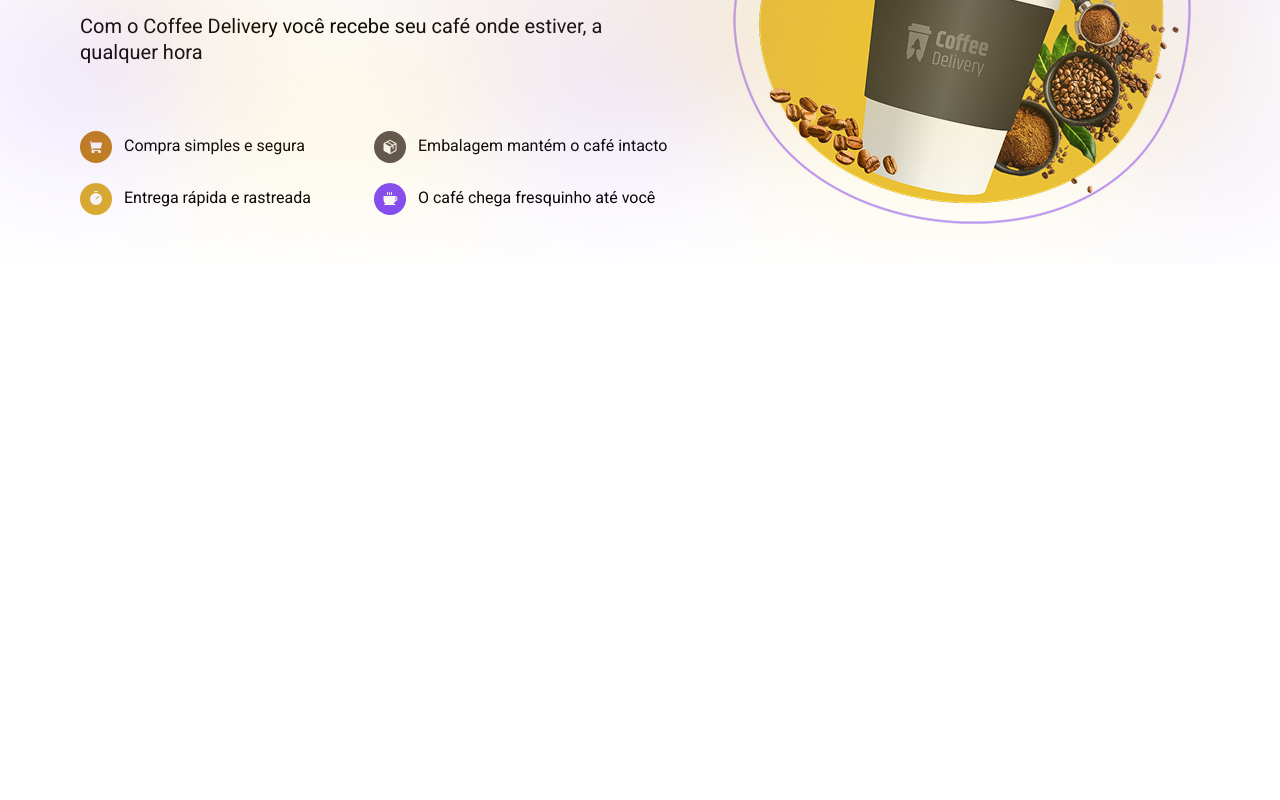
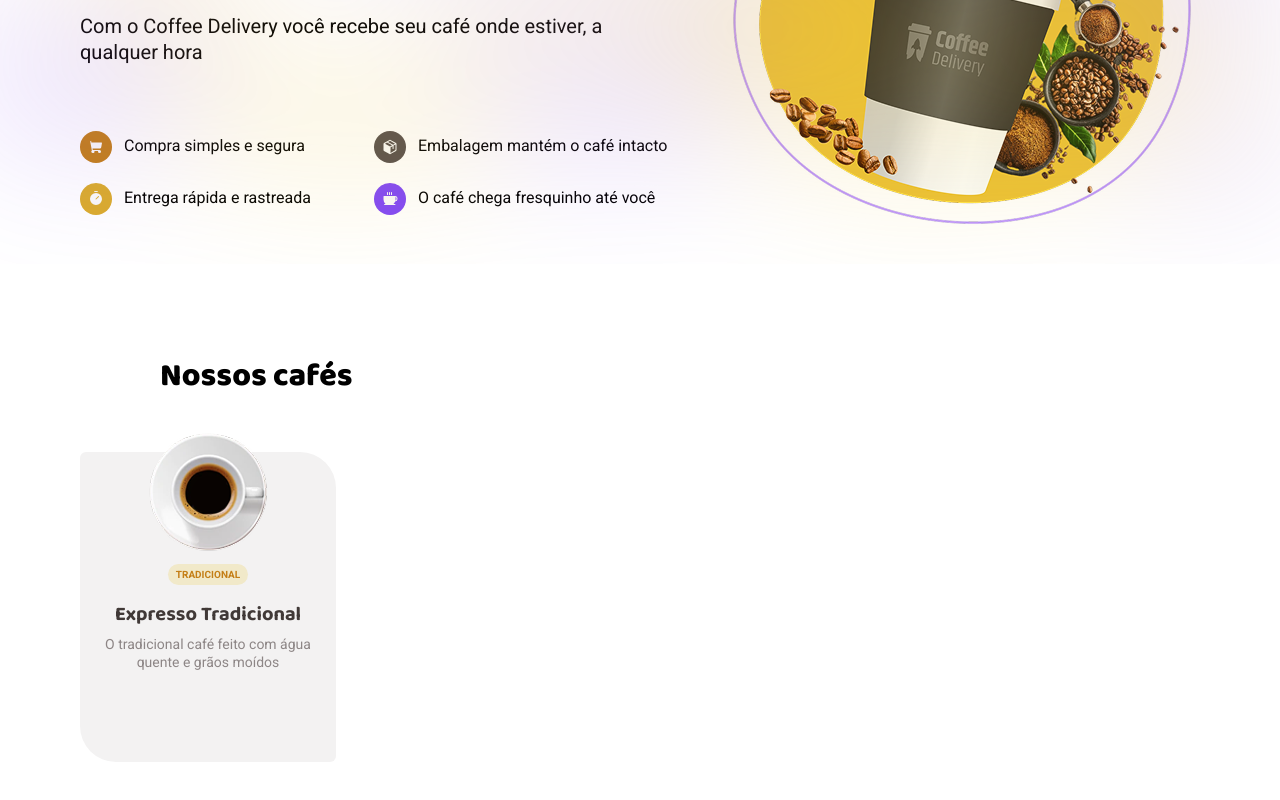
Before and after one commit to pv-toledo/coffee-delivery-app, a React (Vite) app: page / in a window 1280 px wide. Shown: the part 324-1124 px from the top of the page. Before the commit the page ends 800 px from the top, so only its background shows below. Built offline with nearby package versions, Linux system fonts and the light colour scheme.

Commit message:
Card base pronto, faltando o componente de compra

```diff
--- /dev/null
+++ b/src/pages/Home/components/List/components/Card/index.tsx
@@ -0,0 +1,19 @@
+import { CardContainer, CardTagContainer, Subtitle, Tag, Title } from "./styles";
+import teste from '../../../../../../assets/Coffees/teste.png'
+
+
+export function Card() {
+    return (
+        <CardContainer>
+            <img src={teste} alt="" />
+
+            <CardTagContainer>
+                <Tag>TRADICIONAL</Tag>
+            </CardTagContainer>
+
+            <Title>Expresso Tradicional</Title>
+            <Subtitle>O tradicional café feito com água quente e grãos moídos</Subtitle>
+
+        </CardContainer>
+    )
+}
--- /dev/null
+++ b/src/pages/Home/components/List/components/Card/styles.ts
@@ -0,0 +1,70 @@
+import styled from "styled-components";
+
+export const CardContainer = styled.div`
+    position: relative;
+    width: 256px;
+    height: 310px;
+    display: flex;
+    flex-direction: column;
+    align-items: center;
+    padding: 1.25rem;
+    background-color: ${props => props.theme.colors["base-card"]};
+    border: none;
+    border-top-right-radius: 36px;
+    border-top-left-radius: 6px;
+    border-bottom-right-radius: 6px;
+    border-bottom-left-radius: 36px;
+
+
+    img {
+        position: absolute;
+        top: -1.25rem;
+        left: 50%;
+        transform: translateX(-50%);
+        height: 120px;
+        width: 120px;
+
+    }
+
+`
+
+export const CardTagContainer = styled.div`
+
+    display: flex;
+    justify-content: center;
+    align-items: center;
+    margin-top: 5.75rem;
+
+
+`
+
+export const Tag = styled.div`
+    padding: 0.25rem 0.5rem;
+    background-color: ${props => props.theme.colors["yellow-light"]};
+    color: ${props => props.theme.colors["yellow-dark"]};
+    font-family: ${props => props.theme.typography.roboto["font-family"]};
+    font-size: ${props => props.theme.typography.roboto.Tag["font-size"]};
+    font-weight: ${props => props.theme.typography.roboto.Tag["font-weight"]};
+    line-height: ${props => props.theme.typography.roboto.Tag["line-height"]};
+    border-radius: 100px;
+    margin-bottom: 1rem;
+`
+
+export const Title = styled.p`
+    color: ${props => props.theme.colors["base-subtitle"]};
+    font-family: ${props => props.theme.typography.baloo2["font-family"]};
+    font-size: ${props => props.theme.typography.baloo2.TitleS["font-size"]};
+    font-weight: ${props => props.theme.typography.baloo2.TitleS["font-weight"]};
+    line-height: ${props => props.theme.typography.baloo2.TitleS["line-height"]};
+    margin-bottom: 0.5rem;
+`
+
+export const Subtitle = styled.p`
+    color: ${props => props.theme.colors["base-label"]};
+    font-family: ${props => props.theme.typography.roboto["font-family"]};
+    font-size: ${props => props.theme.typography.roboto.TitleS["font-size"]};
+    font-weight: ${props => props.theme.typography.roboto.TitleS["font-weight"]};
+    line-height: ${props => props.theme.typography.roboto.TitleS["line-height"]};
+    text-align: center;
+
+`
--- /dev/null
+++ b/src/pages/Home/components/List/index.tsx
@@ -0,0 +1,14 @@
+import { Card } from "./components/Card";
+import { CoffeeList, ListContainer } from "./styles";
+
+export function List () {
+    return (
+        <ListContainer>
+            <h2>Nossos cafés</h2>
+            <CoffeeList>
+                <Card />
+            </CoffeeList>
+        </ListContainer>
+
+    )
+}
--- /dev/null
+++ b/src/pages/Home/components/List/styles.ts
@@ -0,0 +1,29 @@
+import styled from "styled-components";
+
+export const ListContainer = styled.div`
+    min-height: 1645px;
+    display: flex;
+    flex-direction: column;
+    gap: 3.375rem;
+    margin-top: 2rem;
+    justify-content: flex-start;
+    align-items: center;
+
+    h2 {
+        align-self: flex-start;
+        margin-left: 10rem;
+        font-family: ${props => props.theme.typography.baloo2["font-family"]};
+        font-size: ${props => props.theme.typography.baloo2.TitleL["font-size"]};
+        font-weight: ${props => props.theme.typography.baloo2.TitleL["font-weight"]};
+        line-height: ${props => props.theme.typography.baloo2.TitleL["line-height"]};
+    }
+
+`
+
+export const CoffeeList = styled.div`
+    display: grid;
+    grid-template-columns: 1fr 1fr 1fr 1fr;
+    grid-column-gap: 2rem;
+    grid-row-gap: 2.5rem;
+
+`
--- a/src/pages/Home/index.tsx
+++ b/src/pages/Home/index.tsx
@@ -1,7 +1,12 @@
 import { Intro } from "./components/Intro";
+import { List } from "./components/List";
 
 export function Home () {
     return (
-        <Intro />
+        <>
+            <Intro />
+            <List />
+        </>
+
     )
 }
--- a/src/styles/global.ts
+++ b/src/styles/global.ts
@@ -10,6 +10,7 @@ export const GlobalStyle = createGlobalStyle`
 
 body {
     -webkit-font-smoothing: antialiased;
+    overflow-x: hidden;
 }
 
 `
```
Also changed, not shown: src/assets/Coffees/teste.png (added).
